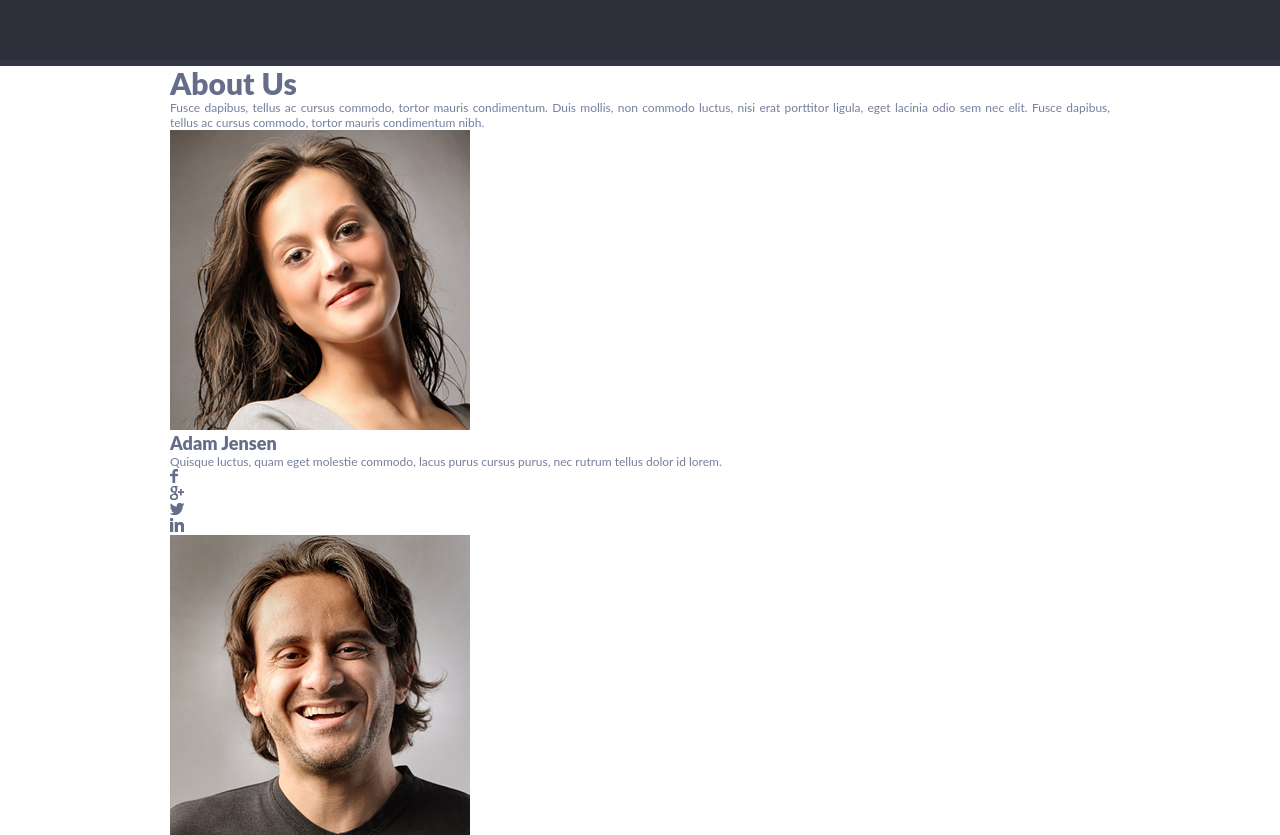
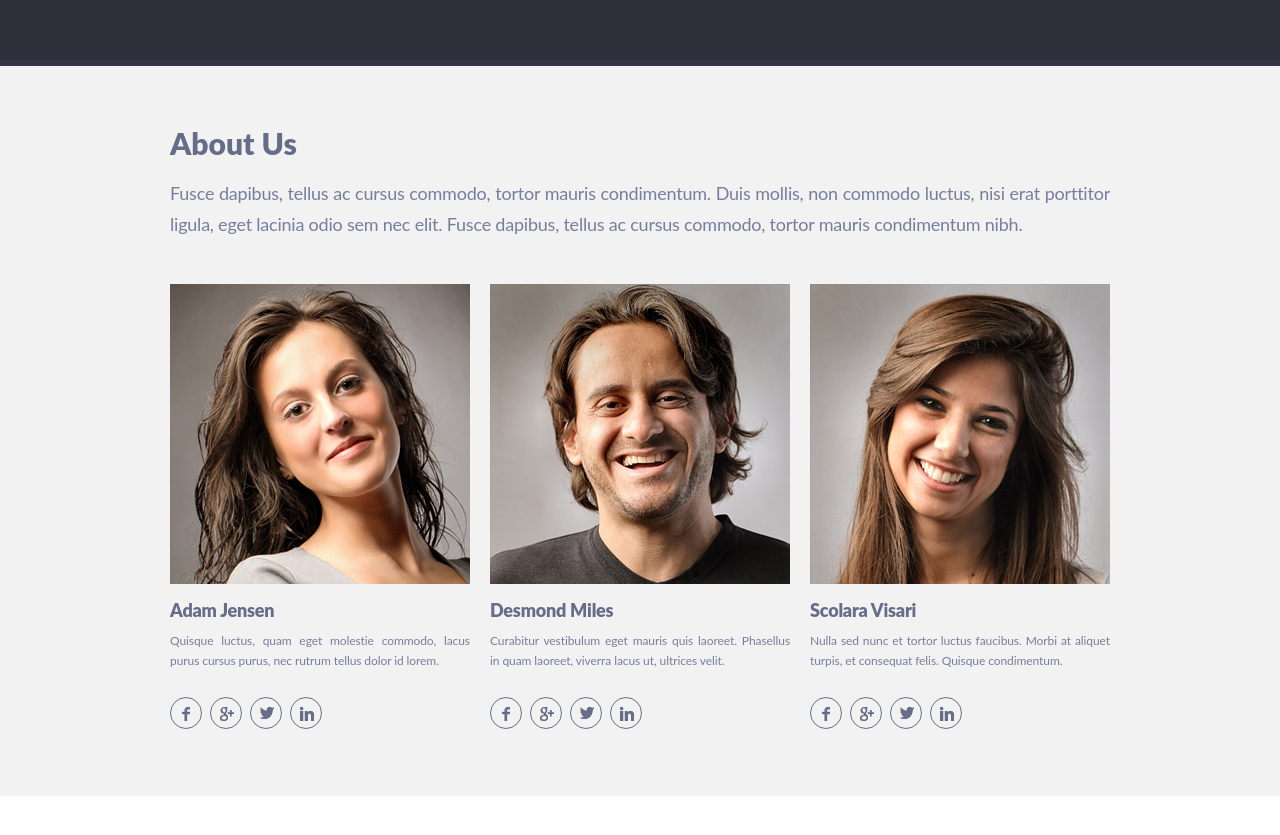
Before and after one commit to Dgee-dgaa/singolo, a plain HTML site: page singolo2.html in a window 1280 px wide. Shown: the part 814-1649 px from the top of the page. After the commit the page ends 1616 px from the top, so only its background shows below. Drawn offline with Linux system fonts and the light colour scheme.

Commit message:
feat: add styles to AboutUs section

```diff
--- a/singolo2.css
+++ b/singolo2.css
@@ -160,3 +160,60 @@ a {
     outline: 2px dashed rgba(255,255,255,0.8); /* Пунктирная рамка */
     outline-offset: -10px;
 }
+
+/* -------- AboutUa ------- */
+.aboutUs {
+    padding-top: 60px;
+    padding-bottom: 67px;
+    color: #767e9e;
+    background-color: #f2f2f2;
+    border-bottom: 6px solid #fff;
+}
+
+.aboutUs__text {
+    padding-top: 18px;
+    padding-bottom: 45px;
+    line-height: 1.7em;
+    font-size: 18px;
+    letter-spacing: -0.012em;
+}
+
+.personal_item {
+    float: left;
+    width: 300px;
+    margin-right: 20px;
+}
+
+.personal_item:last-child {
+    margin-right: 0;
+}
+
+.personal__name {
+    padding-top: 13px;
+    padding-bottom: 10px;
+    letter-spacing: -0.012em;
+}
+
+.personal__text {
+    line-height: 1.7em;
+    letter-spacing: -0.007em;
+    padding-bottom: 25px;
+}
+
+.links__item {
+    float: left;
+    width: 32px;
+    height: 32px;
+    border: 1px solid #666d89;
+    border-radius: 50%;
+    padding: 9px;
+    margin-right: 8px;
+}
+
+.links__item:first-child {
+    padding-left: 11px;
+}
+
+.links__item:hover{
+    background-color: #fff;
+}
```
